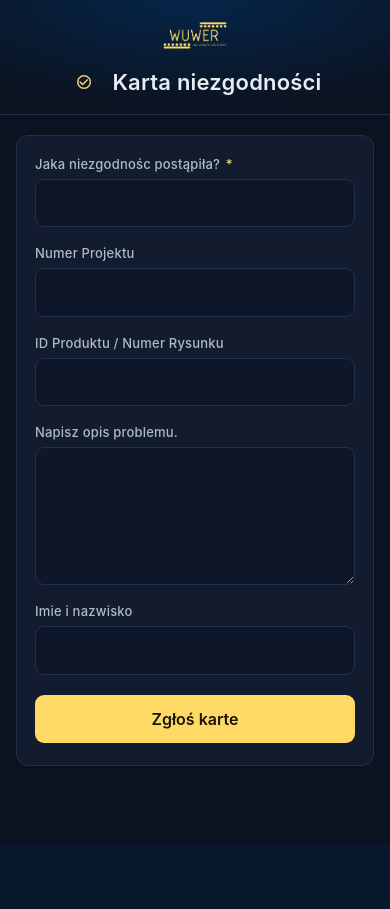
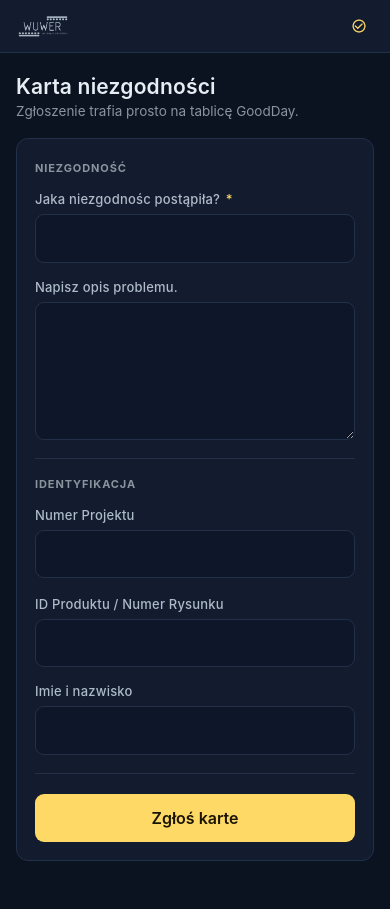
Before and after one commit to marsundco/BugReportApp, a FastAPI app: page / in a window 390 px wide. Before the commit the page ends 766 px from the top, so only its background shows below. Run offline with FastAPI, Linux system fonts and the light colour scheme.

Commit message:
Przebudowa ukladu: jedna kolumna tresci i pogrupowane pola
Poprzedni ekran wygladal na przypadkowo rozrzucony, bo mial TRZY konkurujace
osie: wysrodkowane logo, wysrodkowany tytul i wyrownane do lewej pola. Nic nie
dzielilo wspolnej krawedzi, wiec oko nie mialo sie o co zaczepic.

Uklad opiera sie teraz na jednej kolumnie tresci (max 640px). Logo, tytul,
zdanie kontekstu i karta formularza maja identyczna lewa i prawa krawedz -
zmierzone, nie na oko. Wewnatrz karty druga, wlasna krawedz dla etykiet i pol.

Zmiany szczegolowe:

- Pasek marki: logo do lewej, znak aplikacji do prawej. Znak wrocil z okolic
  tytulu, bo tam spychal go w prawo i psul wspolna krawedz z karta.
- Logo jest szare, nie zolte. Zolc zostaje zarezerwowana dla rzeczy, ktore
  cos robia: przycisk wysylki, obwodka fokusu, gwiazdka pola wymaganego.
  Wczesniej ten sam kolor krzyczal z logo i z przycisku naraz.
- Piec pol w jednym ciagu czytalo sie jak lista bez znaczenia. Sa teraz dwie
  nazwane grupy: NIEZGODNOSC (opis, szczegoly, zdjecia) i IDENTYFIKACJA
  (numer projektu, nr rysunku, zglaszajacy).
- Kolejnosc pol zmieniona zgodnie z tym podzialem: opis problemu przesuniety
  do gory, do reszty tresci zgloszenia. Numer projektu i nr rysunku stoja
  obok siebie, bo zwykle przepisuje sie je z tego samego dokumentu.
- Usuniety dekoracyjny gradient w naglowku; warstwy buduje teraz sam kolor
  powierzchni.

UWAGA: kolejnosc pol rozni sie od aplikacji z tabletu. Jesli operatorzy maja
ja w pamieci miesniowej, przeniesienie "Napisz opis problemu." z powrotem pod
pola identyfikacyjne to przesuniecie jednego bloku w form.html.

Co-Authored-By: Claude Opus 4.8 <noreply@anthropic.com>

```diff
--- a/web/app/static/style.css
+++ b/web/app/static/style.css
@@ -30,8 +30,16 @@
   --radius: 12px;
   --radius-sm: 9px;
   /* Pola pełnej szerokości, ale nie rozjeżdżają się na tablecie/desktopie.
-     To jest wprost lekarstwo na sztywne 400dp z wersji androidowej. */
-  --max-w: 720px;
+     To jest wprost lekarstwo na sztywne 400dp z wersji androidowej.
+     640px: formularz jednokolumnowy szerszy niż to robi się nieprzyjemny
+     w czytaniu (wiersz staje się za długi dla oka). */
+  --max-w: 640px;
+  --gutter: 16px;      /* wspólny margines boczny paska, tytułu i karty */
+  --card-pad: 18px;
+}
+
+@media (min-width: 560px) {
+  :root { --gutter: 24px; --card-pad: 24px; }
 }
 
 * { box-sizing: border-box; }
@@ -56,73 +64,109 @@ body {
            env(safe-area-inset-bottom) env(safe-area-inset-left);
 }
 
-/* ---------- Nagłówek ---------- */
+/* ---------- Pasek marki ---------- */
 
-.header {
+/* Cienki pasek z samym logo. Nie konkuruje z tytułem strony — mówi tylko
+   CZYJA to aplikacja. Wysokość celowo mała, bo na tablecie każdy piksel nad
+   formularzem to piksel mniej na treść. */
+.appbar {
   border-bottom: 1px solid var(--border);
-  padding: 18px 20px 16px;
-  text-align: center;
-  background:
-    radial-gradient(120% 140% at 50% 0%, rgba(0, 54, 107, 0.55) 0%, transparent 70%),
-    var(--bg);
+  background: var(--bg-elev);
+}
+
+.appbar-inner {
+  width: 100%;
+  max-width: var(--max-w);
+  margin: 0 auto;
+  padding: 11px var(--gutter);
+  display: flex;
+  align-items: center;
+  justify-content: space-between;   /* logo do lewej, znak aplikacji do prawej */
+  gap: 12px;
 }
 
 /* Logo tintowane techniką maski (jak w LDMB): kształt bierzemy z alfy PNG,
-   a wypełniamy zmienną motywu. Dzięki temu wordmark jest MONOCHROMATYCZNY
-   z definicji — nie trzeba utrzymywać osobnego pliku w innym kolorze. */
-.brand .logo {
+   a wypełniamy zmienną motywu. Wordmark jest MONOCHROMATYCZNY z definicji.
+   Kolor szary, nie żółty: żółć zostaje zarezerwowana dla rzeczy, które coś
+   robią (akcja, fokus, pole wymagane). */
+.logo {
   display: block;
-  margin: 0 auto;
-  height: 34px;
-  width: 100%;
-  max-width: 190px;
-  background-color: var(--accent);
-  -webkit-mask: url(/static/logo-white.png) center / contain no-repeat;
-          mask: url(/static/logo-white.png) center / contain no-repeat;
-}
-
-/* Znak aplikacji + tytuł jako jeden blok. Na wąskim ekranie znak zjeżdża do
-   rozmiaru tytułu, żeby nie zjadał wysokości nad formularzem. */
-.app-id {
-  display: flex;
-  align-items: center;
-  justify-content: center;
-  gap: 12px;
-  margin-top: 14px;
-}
-
-.app-mark {
-  width: clamp(32px, 8vw, 44px);
-  height: auto;
-  flex: none;
-}
-
-.header h1 {
-  margin: 0;
-  font-size: clamp(22px, 5.5vw, 30px);
-  font-weight: 600;
-  letter-spacing: 0.2px;
+  width: 132px;
+  height: 26px;
+  background-color: var(--text-dim);
+  -webkit-mask: url(/static/logo-white.png) left center / contain no-repeat;
+          mask: url(/static/logo-white.png) left center / contain no-repeat;
 }
 
 /* ---------- Układ ---------- */
 
+/* JEDNA kolumna treści. Pasek marki, tytuł i formularz dzielą tę samą
+   szerokość i tę samą lewą krawędź — bez tego układ rozjeżdża się wizualnie
+   na trzy różne osie (wyśrodkowane logo, wyśrodkowany tytuł, lewe pola). */
 .wrap {
   flex: 1 1 auto;
   width: 100%;
   max-width: var(--max-w);
   margin: 0 auto;
-  padding: 20px 16px 40px;
+  padding: 22px var(--gutter) 48px;
+}
+
+/* Nagłówek strony: tytuł + jedno zdanie kontekstu. Bez ikony obok — tytuł ma
+   zaczynać się dokładnie tam, gdzie zaczyna się karta poniżej. */
+.page-head { margin-bottom: 18px; }
+
+.app-mark {
+  width: 30px;
+  height: auto;
+  flex: none;
+}
+
+.page-head h1 {
+  margin: 0;
+  font-size: clamp(21px, 5.2vw, 27px);
+  font-weight: 600;
+  letter-spacing: 0.2px;
+  line-height: 1.15;
+}
+
+.lead {
+  margin: 3px 0 0;
+  font-size: 13.5px;
+  color: var(--text-muted);
+  line-height: 1.35;
 }
 
 .card {
   background: var(--bg-elev);
   border: 1px solid var(--border);
   border-radius: var(--radius);
-  padding: 20px 18px 22px;
+  padding: 4px var(--card-pad) var(--card-pad);
+}
+
+/* ---------- Grupy pól ---------- */
+
+/* Pięć pól w jednym ciągu czyta się jak lista bez znaczenia. Dwie nazwane
+   grupy dają odpowiedź na „co tu w ogóle wpisuję": najpierw sama wada,
+   potem dane porządkowe. */
+.group {
+  padding: 18px 0;
   display: flex;
   flex-direction: column;
-  gap: 18px;
+  gap: 16px;
 }
+
+.group + .group { border-top: 1px solid var(--border); }
+
+.group-title {
+  margin: 0;
+  font-size: 11px;
+  font-weight: 700;
+  text-transform: uppercase;
+  letter-spacing: 0.9px;
+  color: var(--text-muted);
+}
+
+.actions { padding-top: 18px; border-top: 1px solid var(--border); }
 
 /* Dwa pola obok siebie dopiero gdy jest na to miejsce — mobile-first.
    Poniżej 560px wszystko układa się w jedną kolumnę, pełna szerokość. */
--- a/web/app/templates/form.html
+++ b/web/app/templates/form.html
@@ -13,47 +13,41 @@
   <link rel="stylesheet" href="/static/style.css?v={{ asset_v }}">
 </head>
 <body>
-  <header class="header">
-    <div class="brand">
+  <!-- Pasek marki: wyłącznie logo firmy, wyrównane do lewej krawędzi kolumny
+       treści. Wszystko poniżej trzyma się tej samej krawędzi — to jedyny
+       powód, dla którego układ przestaje wyglądać na przypadkowy. -->
+  <header class="appbar">
+    <div class="appbar-inner">
       <span class="logo" role="img" aria-label="WUWER — conveying &amp; automation"></span>
-    </div>
-    <!-- Znak aplikacji obok tytułu: ten sam ptaszek co na ikonie na ekranie
-         głównym, żeby po otwarciu było widać, w KTÓREJ aplikacji się jest.
-         alt="" bo to powtórzenie tytułu obok — czytnik ekranu ma przeczytać
-         nagłówek raz, nie dwa razy. -->
-    <div class="app-id">
-      <img class="app-mark" src="/static/icon-mark.png" alt="" width="44" height="44">
-      <h1>Karta niezgodności</h1>
+      <!-- Znak aplikacji po przeciwnej stronie paska: ten sam ptaszek co na
+           ikonie na ekranie głównym. Tu, a nie przy tytule — inaczej spycha
+           tytuł w prawo i ten przestaje trzymać wspólną lewą krawędź z kartą.
+           alt="" bo tytuł strony niesie tę samą treść. -->
+      <img class="app-mark" src="/static/icon-mark.png" alt="" width="30" height="30">
     </div>
   </header>
 
   <main class="wrap">
+    <div class="page-head">
+      <h1>Karta niezgodności</h1>
+      <p class="lead">Zgłoszenie trafia prosto na tablicę GoodDay.</p>
+    </div>
+
     <form id="report-form" class="card" novalidate>
+      <!-- Grupa 1: co się stało. Najpierw treść zgłoszenia, bo po to
+           operator otwiera aplikację. -->
+      <section class="group">
+        <h2 class="group-title">Niezgodność</h2>
+
         <div class="field">
           <label for="shortDesc">Jaka niezgodnośc postąpiła? <span class="req" aria-hidden="true">*</span></label>
           <input type="text" id="shortDesc" name="shortDesc" required
                  autocomplete="off" enterkeyhint="next">
         </div>
 
-      <div class="row">
-        <div class="field">
-          <label for="projectName">Numer Projektu</label>
-          <input type="text" id="projectName" name="projectName" autocomplete="off">
-        </div>
-        <div class="field">
-          <label for="productId">ID Produktu / Numer Rysunku</label>
-          <input type="text" id="productId" name="productId" autocomplete="off">
-        </div>
-      </div>
-
         <div class="field">
           <label for="detailedDesc">Napisz opis problemu.</label>
           <textarea id="detailedDesc" name="detailedDesc" rows="5"></textarea>
-      </div>
-
-      <div class="field">
-        <label for="reporterName">Imie i nazwisko</label>
-        <input type="text" id="reporterName" name="reporterName" autocomplete="name">
         </div>
 
         {% if photo_enabled %}
@@ -77,11 +71,37 @@
           <ul id="gallery" class="gallery" hidden></ul>
         </div>
         {% endif %}
+      </section>
 
+      <!-- Grupa 2: gdzie i kto. Pola porządkowe — wypełniane po opisaniu wady,
+           a numer projektu i numer rysunku stoją obok siebie, bo zwykle
+           przepisuje się je z tego samego dokumentu. -->
+      <section class="group">
+        <h2 class="group-title">Identyfikacja</h2>
+
+        <div class="row">
+          <div class="field">
+            <label for="projectName">Numer Projektu</label>
+            <input type="text" id="projectName" name="projectName" autocomplete="off">
+          </div>
+          <div class="field">
+            <label for="productId">ID Produktu / Numer Rysunku</label>
+            <input type="text" id="productId" name="productId" autocomplete="off">
+          </div>
+        </div>
+
+        <div class="field">
+          <label for="reporterName">Imie i nazwisko</label>
+          <input type="text" id="reporterName" name="reporterName" autocomplete="name">
+        </div>
+      </section>
+
+      <div class="actions">
         <button type="submit" class="btn btn-primary" id="submit-btn">
           <span class="lbl-idle">Zgłoś karte</span>
           <span class="lbl-busy">Wysyłam…</span>
         </button>
+      </div>
     </form>
   </main>
 
```
Lines whose indentation alone changed are shown as unchanged.
